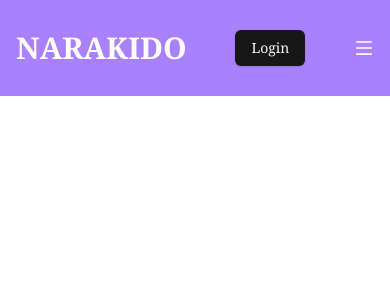
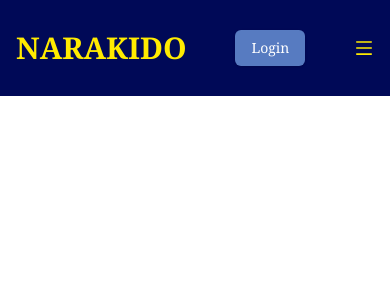
Before and after one commit to rashidsarkar/book-store-client-as4, a React (Vite) app: page / in a window 390 px wide. Shown: the top 300 px of the page. Built offline with nearby package versions, Linux system fonts and the light colour scheme.

Commit message:
`Refactor Navbar component: update styles, icons, and button colors`

```diff
--- a/src/components/Navbar/Navbar.tsx
+++ b/src/components/Navbar/Navbar.tsx
@@ -1,6 +1,8 @@
 import React, { useState } from "react";
 import { AiOutlineClose, AiOutlineMenu } from "react-icons/ai";
-import { Button } from "../ui/button";
+
+// Ensure the Button component is correctly imported
+import { Button } from "../ui/button"; // Make sure this path is correct or define a basic Button component
 
 const Navbar = () => {
   // State to manage the navbar's visibility
@@ -21,16 +23,16 @@ const Navbar = () => {
   ];
 
   return (
-    <div className="flex items-center justify-between h-24 px-4 mx-auto text-white bg-btn">
+    <div className="flex items-center justify-between h-24 px-4 mx-auto text-white bg-[#000957]">
       {/* Logo */}
-      <h1 className="text-3xl font-bold">NARAKIDO</h1>
+      <h1 className="text-3xl font-bold text-[#FFEB00]">NARAKIDO</h1>
 
       {/* Desktop Navigation */}
       <ul className="hidden space-x-4 md:flex">
         {navItems.map((item) => (
           <li
             key={item.id}
-            className="p-4 hover:bg-[#00df9a] rounded-xl cursor-pointer duration-300 hover:text-black"
+            className="p-4 hover:bg-[#344CB7] rounded-xl cursor-pointer duration-300 hover:text-white"
           >
             {item.text}
           </li>
@@ -38,29 +40,35 @@ const Navbar = () => {
       </ul>
 
       {/* Login Button */}
-      <Button>Login</Button>
+      <Button className="bg-[#577BC1] text-white hover:bg-[#344CB7]">
+        Login
+      </Button>
 
       {/* Mobile Navigation Icon */}
       <div onClick={handleNav} className="block md:hidden">
-        {nav ? <AiOutlineClose size={20} /> : <AiOutlineMenu size={20} />}
+        {nav ? (
+          <AiOutlineClose size={20} color="#FFEB00" />
+        ) : (
+          <AiOutlineMenu size={20} color="#FFEB00" />
+        )}
       </div>
 
       {/* Mobile Navigation Menu */}
       <ul
         className={
           nav
-            ? "fixed md:hidden left-0 top-0 w-[60%] h-full border-r border-r-gray-900 bg-[#000300] ease-in-out duration-500"
+            ? "fixed md:hidden left-0 top-0 w-[60%] h-full border-r border-r-[#344CB7] bg-[#000957] ease-in-out duration-500"
             : "ease-in-out w-[60%] duration-500 fixed top-0 bottom-0 left-[-100%]"
         }
       >
         {/* Mobile Logo */}
-        <h1 className="w-full text-3xl font-bold text-[#00df9a] m-4">REACT.</h1>
+        <h1 className="w-full text-3xl font-bold text-[#FFEB00] m-4">REACT.</h1>
 
         {/* Mobile Navigation Items */}
         {navItems.map((item) => (
           <li
             key={item.id}
-            className="p-4 border-b rounded-xl hover:bg-[#00df9a] duration-300 hover:text-black cursor-pointer border-gray-600"
+            className="p-4 border-b rounded-xl hover:bg-[#344CB7] duration-300 hover:text-white cursor-pointer border-[#577BC1]"
           >
             {item.text}
           </li>
--- a/tailwind.config.js
+++ b/tailwind.config.js
@@ -10,14 +10,11 @@ export default {
         sm: "calc(var(--radius) - 4px)",
       },
       colors: {
-        whiteBG: "#f2f2f2",
-        text: "#6a6a6a",
-        heading: "#202020",
-        btn: "#a980ff",
-        hover: "#f4ff6b",
-        highlight: "#c6fe7a",
-        whiteTitle: "#ffff",
-        whiteText: "#c6fe7a",
+        bgC: "#FFFBCA",
+        bgText: "#4635B1",
+        bgHover: "#B771E5",
+        bgHighlight: "#AEEA94",
+
         background: "hsl(var(--background))",
         foreground: "hsl(var(--foreground))",
         card: {
```
